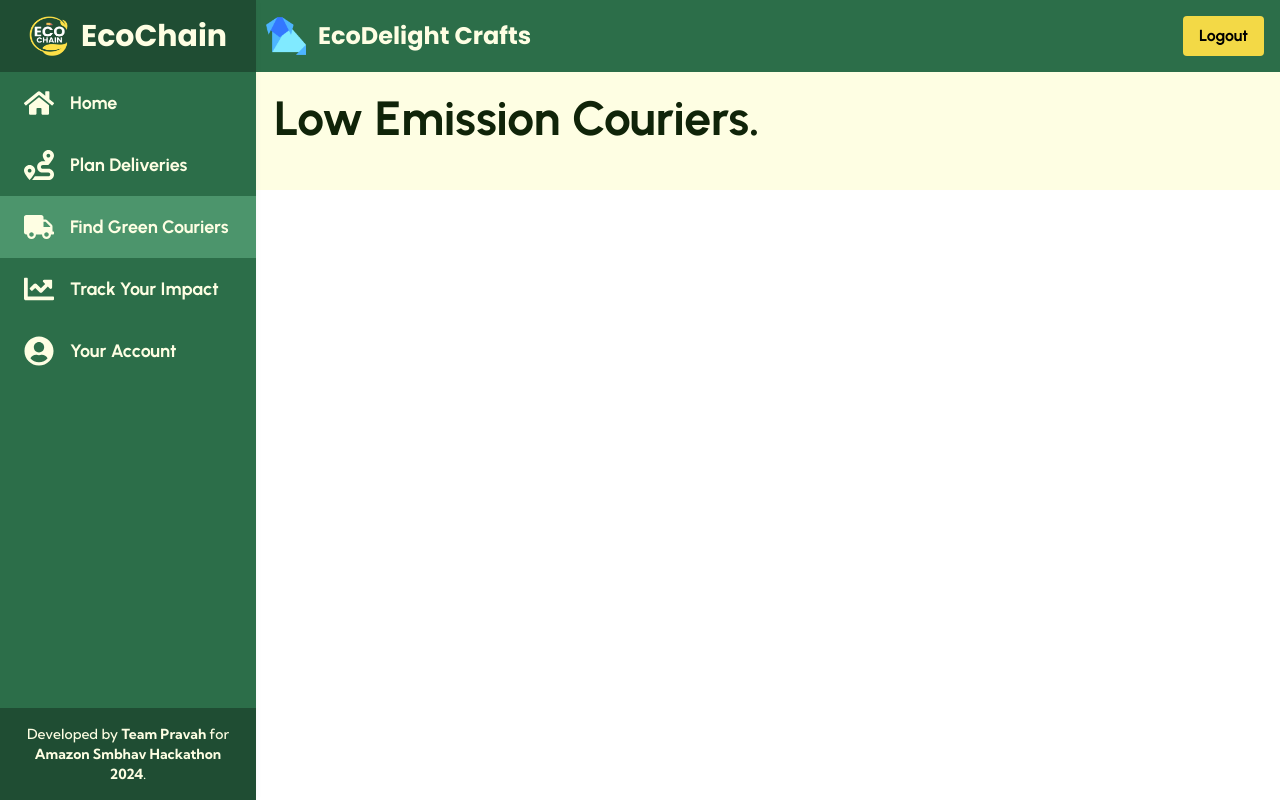
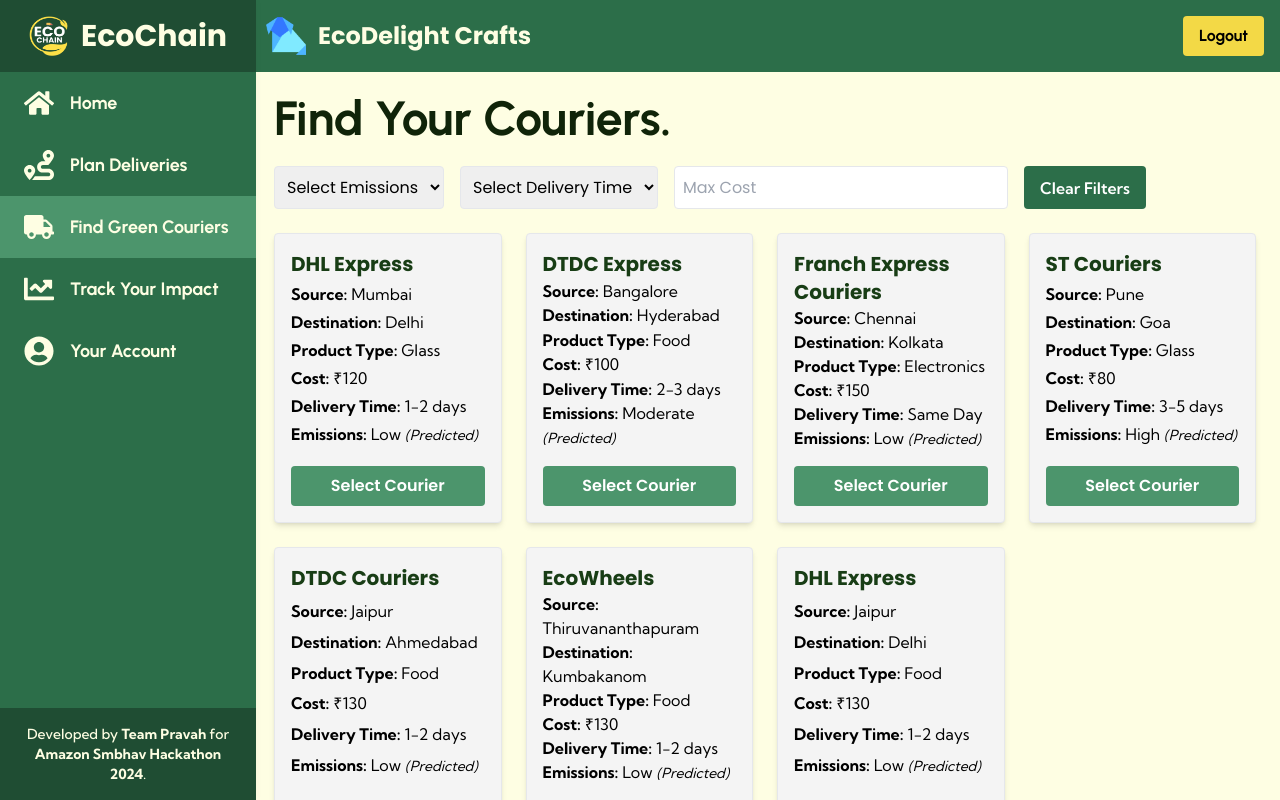
Before and after one commit to fromjyce/EcoChain, a Next.js app in the folder frontend/: page /low-emission-couriers in a window 1280 px wide. Built offline with nearby package versions, Linux system fonts and the light colour scheme.

Commit message:
added pre final code

```diff
--- a/frontend/pages/low-emission-couriers.js
+++ b/frontend/pages/low-emission-couriers.js
@@ -8,11 +8,71 @@ const handleLogout = () => {
     console.log("User logged out");
 };
 
+const couriers = [
+    { id: 1, name: "DHL Express", source: "Mumbai", destination: "Delhi", productType: "Glass", emissions: "Low", cost: 120, deliveryTime: "1-2 days" },
+    { id: 2, name: "DTDC Express", source: "Bangalore", destination: "Hyderabad", productType: "Food", emissions: "Moderate", cost: 100, deliveryTime: "2-3 days" },
+    { id: 3, name: "Franch Express Couriers", source: "Chennai", destination: "Kolkata", productType: "Electronics", emissions: "Low", cost: 150, deliveryTime: "Same Day" },
+    { id: 4, name: "ST Couriers", source: "Pune", destination: "Goa", productType: "Glass", emissions: "High", cost: 80, deliveryTime: "3-5 days" },
+    { id: 5, name: "DTDC Couriers", source: "Jaipur", destination: "Ahmedabad", productType: "Food", emissions: "Low", cost: 130, deliveryTime: "1-2 days" },
+    { id: 6, name: "EcoWheels", source: "Thiruvananthapuram", destination: "Kumbakanom", productType: "Food", emissions: "Low", cost: 130, deliveryTime: "1-2 days" },
+    { id: 7, name: "DHL Express", source: "Jaipur", destination: "Delhi", productType: "Food", emissions: "Low", cost: 130, deliveryTime: "1-2 days" },
+];
+
 const LowEmissionCouriers = () => {
     const [isClient, setIsClient] = useState(false);
+    const [filteredCouriers, setFilteredCouriers] = useState(couriers);
+    const [selectedCouriers, setSelectedCouriers] = useState([]);
+    const [filters, setFilters] = useState({
+        emissions: "",
+        cost: "",
+        deliveryTime: "",
+    });
+
     useEffect(() => {
         setIsClient(true);
     }, []);
+
+    const handleFilterChange = (e) => {
+        const { name, value } = e.target;
+        setFilters({ ...filters, [name]: value });
+
+        const filtered = couriers.filter((courier) => {
+            return (
+                (filters.emissions ? courier.emissions === filters.emissions : true) &&
+                (filters.cost ? courier.cost <= parseInt(filters.cost) : true) &&
+                (filters.deliveryTime ? courier.deliveryTime === filters.deliveryTime : true)
+            );
+        });
+        setFilteredCouriers(filtered);
+    };
+
+    const handleCourierSelect = (courier) => {
+        setFilteredCouriers((prev) => prev.filter((c) => c.id !== courier.id));
+        setSelectedCouriers((prev) => [...prev, courier]);
+    };
+
+    const handleUndoSelection = (courier) => {
+        setSelectedCouriers((prev) => prev.filter((c) => c.id !== courier.id));
+        setFilteredCouriers((prev) => [...prev, courier]);
+    };
+
+    const handleConfirmSelection = () => {
+        if (window.confirm("Are you sure you want to confirm your selection?")) {
+            setSelectedCouriers([]);
+            alert("Success! Your couriers have been scheduled for delivery.");
+        } else {
+            alert("Selection canceled.");
+        }
+    };
+
+    const handleClearFilters = () => {
+        setFilters({
+            emissions: "",
+            cost: "",
+            deliveryTime: "",
+        });
+        setFilteredCouriers(couriers);
+    };
 
     return (
         <>
@@ -20,13 +80,89 @@ const LowEmissionCouriers = () => {
                 <title>EcoChain | Find Green Couriers</title>
                 <meta name="description" content="Empowering SMBs with sustainable logistics solutions." />
             </Head>
-      <div className='content'>
+            <div className="content">
                 <div className="flex">
                     <Sidebar />
                     <div className="bg-[#fefee3ff] flex-1">
                         <Navbar smbName="EcoDelight Crafts" logoPath="/dummy/smblogo.png" onLogout={handleLogout} />
-        <div className='p-6'>
-        <h1 className="text-5xl font-bold text-[#102409] mb-6 urbanist">Low Emission Couriers.</h1>
+                        <div className="p-6 ">
+                            <h1 className="text-5xl font-bold text-[#102409] mb-6 urbanist">Find Your Couriers.</h1>
+                            <div className="mb-6">
+                                <div className="flex flex-wrap gap-4">
+                                    <select name="emissions" className="p-2 border rounded poppins" onChange={handleFilterChange}>
+                                        <option value="">Select Emissions</option>
+                                        <option value="Low">Low</option>
+                                        <option value="Moderate">Moderate</option>
+                                        <option value="High">High</option>
+                                    </select>
+                                    <select name="deliveryTime" className="p-2 border rounded poppins" onChange={handleFilterChange}>
+                                        <option value="">Select Delivery Time</option>
+                                        <option value="Same Day">Same Day</option>
+                                        <option value="1-2 days">1-2 days</option>
+                                        <option value="2-3 days">2-3 days</option>
+                                        <option value="3-5 days">3-5 days</option>
+                                    </select>
+                                    <input
+                                        type="number"
+                                        name="cost"
+                                        placeholder="Max Cost"
+                                        className="p-2 border rounded poppins"
+                                        onChange={handleFilterChange}
+                                    />
+                                    <button
+                                        onClick={handleClearFilters}
+                                        className="px-4 py-2 bg-[#2C6E49] text-white rounded kumbh_sans font-semibold"
+                                    >
+                                        Clear Filters
+                                    </button>
+                                </div>
+                            </div>
+                            <div className="grid grid-cols-1 md:grid-cols-2 lg:grid-cols-4 gap-6">
+                                {filteredCouriers.map((courier) => (
+                                    <div key={courier.id} className="p-4 border rounded bg-[#f4f4f4] shadow-md flex flex-col justify-between">
+                                        <h3 className="text-xl font-bold text-[#183d15] poppins">{courier.name}</h3>
+                                        <p className='kumbh_sans'><strong>Source:</strong> {courier.source}</p>
+                                        <p className='kumbh_sans'><strong>Destination:</strong> {courier.destination}</p>
+                                        <p className='kumbh_sans'><strong>Product Type:</strong> {courier.productType}</p>
+                                        <p className='kumbh_sans'><strong>Cost:</strong> ₹{courier.cost}</p>
+                                        <p className='kumbh_sans'><strong>Delivery Time:</strong> {courier.deliveryTime}</p>
+                                        <p className='kumbh_sans'><strong>Emissions:</strong> {courier.emissions} <span className="text-sm italic">(Predicted)</span></p>
+                                        <button
+                                            onClick={() => handleCourierSelect(courier)}
+                                            className="mt-4 px-4 py-2 bg-[#4C956C] text-white font-semibold rounded poppins"
+                                        >
+                                            Select Courier
+                                        </button>
+                                    </div>
+                                ))}
+                            </div>
+                            {selectedCouriers.length > 0 && (
+                                <div className="mt-8">
+                                    <h2 className="text-3xl font-semibold text-[#183d15] mb-4 urbanist">Selected Couriers</h2>
+                                    <div className="grid grid-cols-1 md:grid-cols-2 lg:grid-cols-4 gap-6">
+                                        {selectedCouriers.map((courier) => (
+                                            <div key={courier.id} className="p-4 border rounded bg-[#f4f4f4] shadow-md">
+                                                <h3 className="text-lg font-bold text-[#183d15] poppins">{courier.name}</h3>
+                                                <p className='kumbh_sans'>Source: {courier.source}</p>
+                                                <p className='kumbh_sans'>Destination: {courier.destination}</p>
+                                                <p className='kumbh_sans'>Cost: ₹{courier.cost}</p>
+                                                <button
+                                                    onClick={() => handleUndoSelection(courier)}
+                                                    className="mt-4 px-4 py-2 bg-[#2C6E49] text-white rounded kumbh_sans font-semibold"
+                                                >
+                                                    Remove from Selection
+                                                </button>
+                                            </div>
+                                        ))}
+                                    </div>
+                                    <button
+                                        onClick={handleConfirmSelection}
+                                        className="mt-8 px-4 py-2 bg-[#1F4D33] text-white rounded poppins font-semibold"
+                                    >
+                                        Confirm Selection
+                                    </button>
+                                </div>
+                            )}
                         </div>
                     </div>
                 </div>
```
Lines whose indentation alone changed are shown as unchanged.
